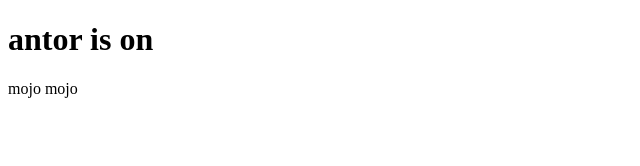
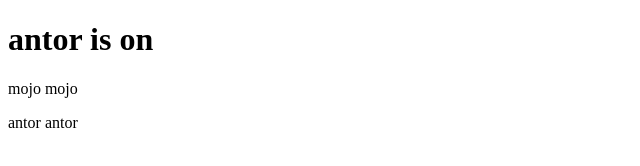
Before and after one commit to Mahfidiitju/my_first_website, a plain HTML site: page index.html in a window 1280 px wide. Shown: the full height of the page, 0-640 px from the left. Drawn offline with Linux system fonts and the light colour scheme.

Commit message:
Update index.html

```diff
--- a/index.html
+++ b/index.html
@@ -8,5 +8,6 @@
 <body>
     <h1>antor is on</h1>
     <p>mojo mojo</p>
+    <p>antor antor</p>
 </body>
 </html>
```
